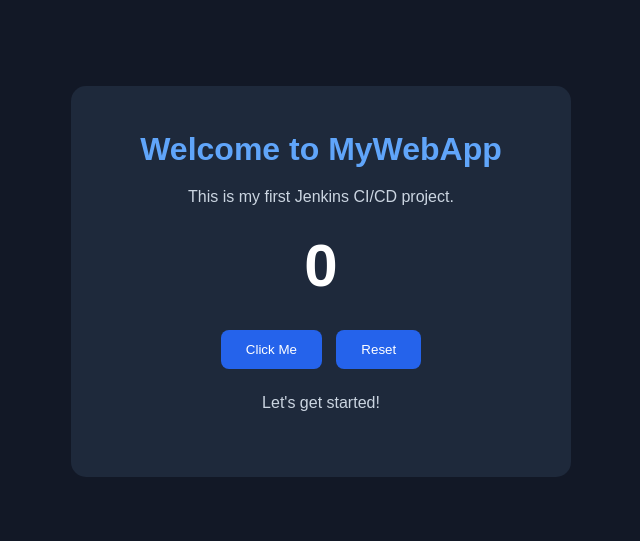
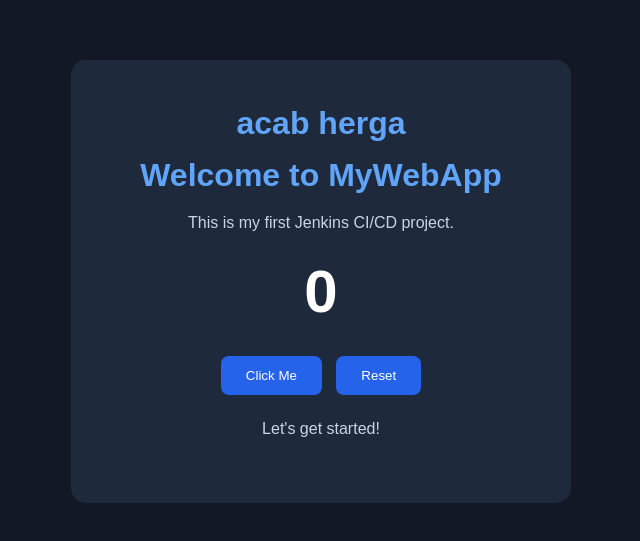
Before and after one commit to tarekvs1/MyWebApp, a plain HTML site: page index.html in a window 1280 px wide. Shown: the part 119-660 px from the top of the page, without its empty margins (319-959 px from the left). Drawn offline with Linux system fonts and the light colour scheme.

Commit message:
ajout acab hergla

```diff
--- a/index.html
+++ b/index.html
@@ -12,7 +12,7 @@
 <body>
 
     <div class="container">
-
+        <h1>acab herga</h1>
         <h1>Welcome to MyWebApp</h1>
 
         <p>This is my first Jenkins CI/CD project.</p>
```
